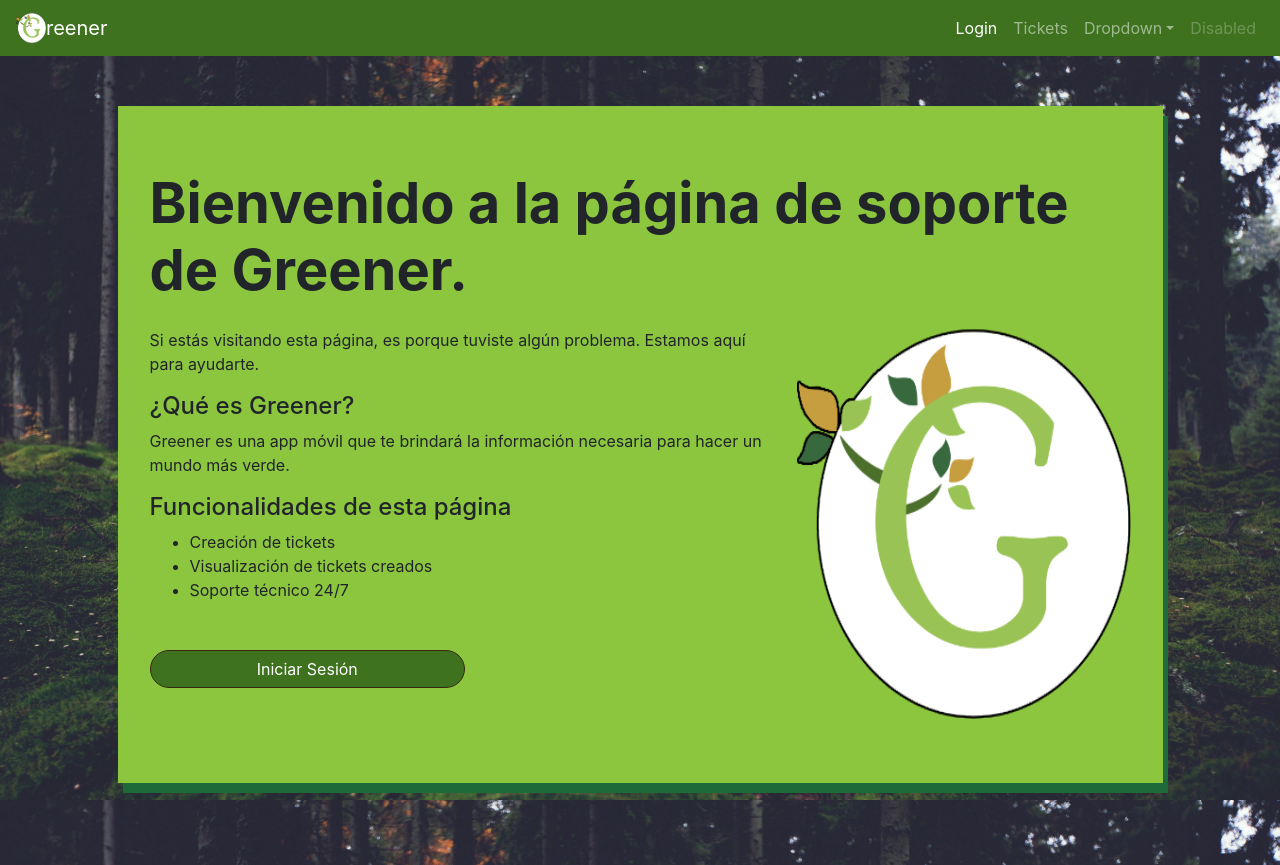
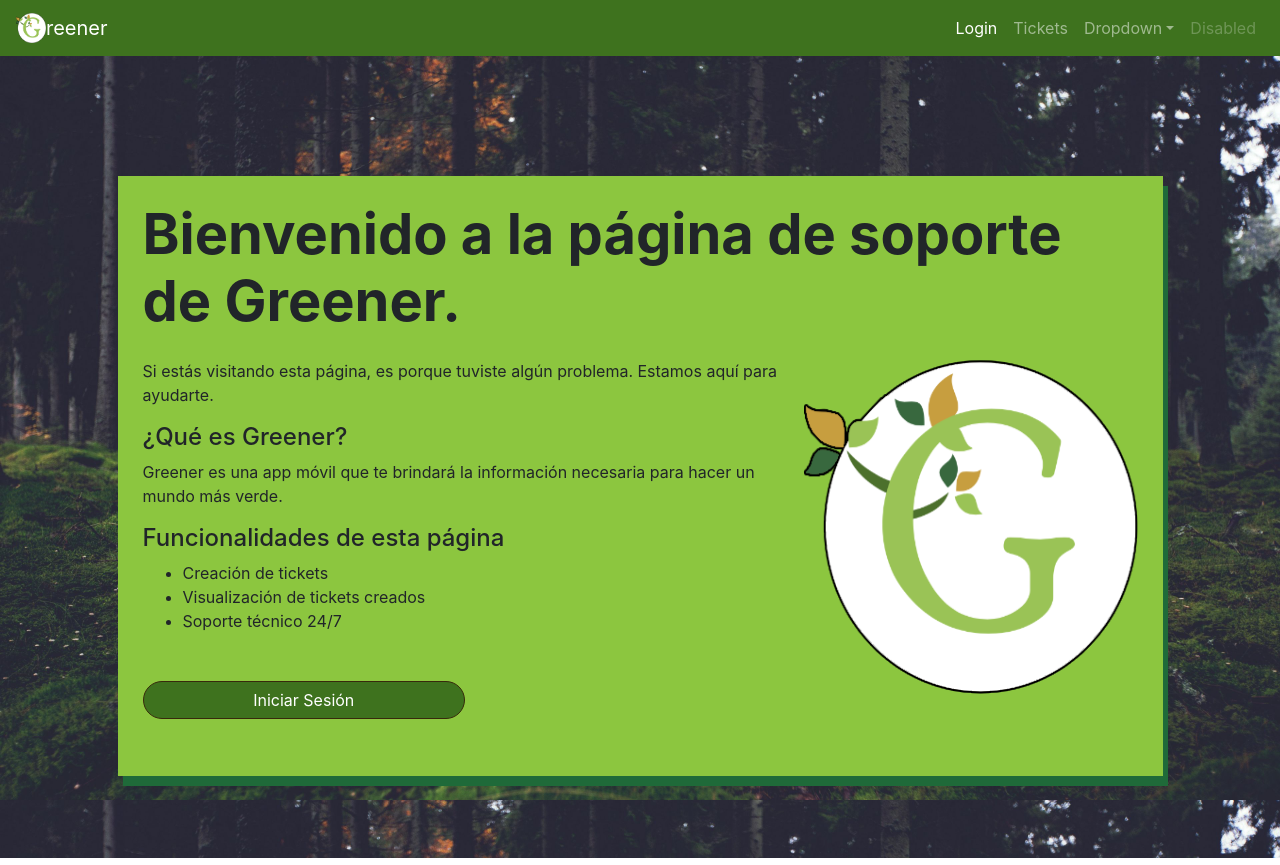
Before and after one commit to GreenerDR/greener-support, a React (Create React App) app: page / in a window 1280 px wide. Built offline with nearby package versions, Linux system fonts and the light colour scheme; the HTML template or start-up script is replaced by a standard one.

Commit message:
Style change in Home and Support

```diff
--- a/src/Pages/HomePage/HomePage.styles.scss
+++ b/src/Pages/HomePage/HomePage.styles.scss
@@ -26,9 +26,9 @@
      flex-flow: row nowrap;
 
     #HomeLogo {
+        height: 335px;
         width: 335px;
         margin: 0 0 0 15px;
-
     }
  }
 
--- a/src/Pages/SupportFormPage/SupportForm.styles.scss
+++ b/src/Pages/SupportFormPage/SupportForm.styles.scss
@@ -1,3 +1,16 @@
 .alert {
     position: absolute;
 }
+
+.btn {
+    background-color: #3e721e;
+}
+
+.btn:hover {
+    background-color: #4b642a;
+}
+
+.jumbotron {
+    margin-top: 70px;
+    padding: 25px;
+}
```
